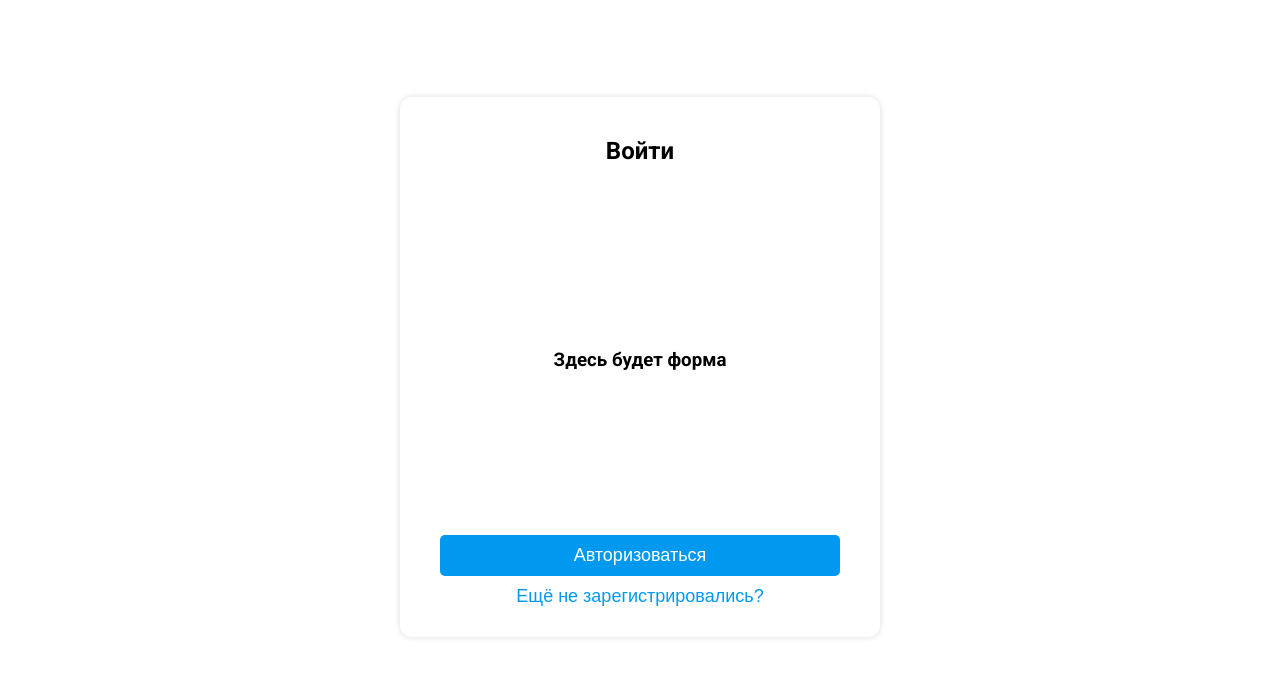
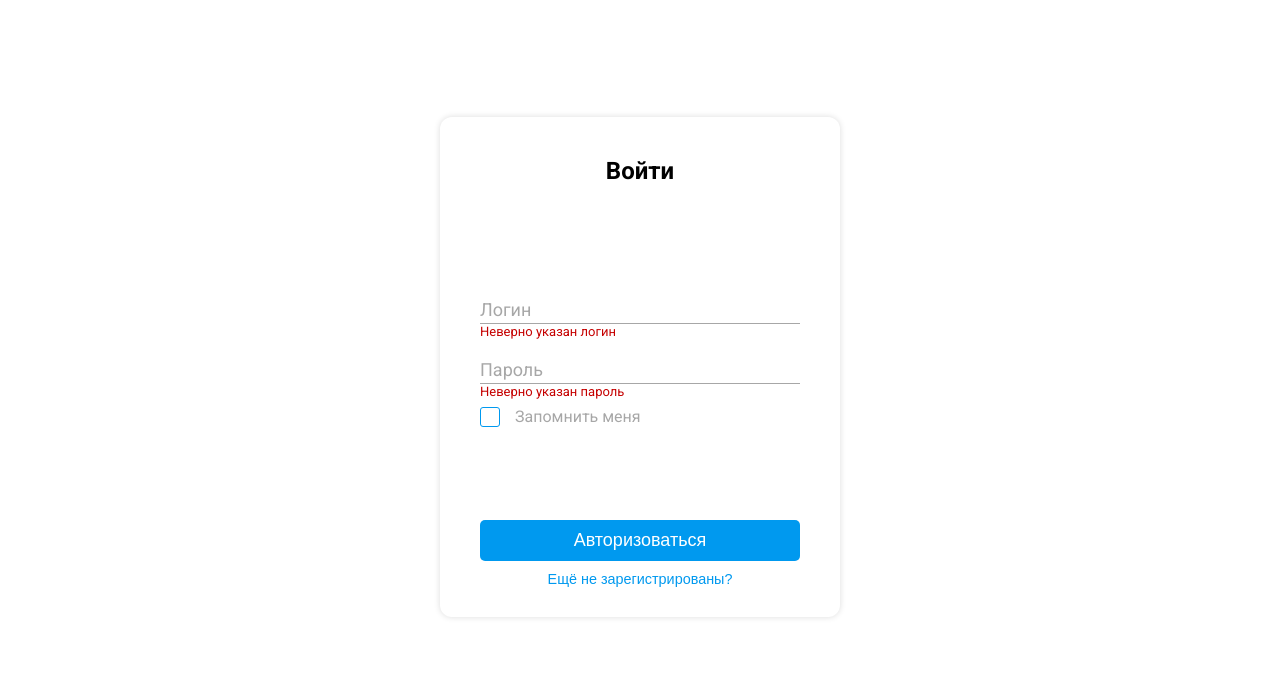
Before and after one commit to Roolman/middle.messenger.praktikum.yandex, a website built with Parcel: page index.html in a window 1280 px wide. Shown: the part 63-740 px from the top of the page. Built offline with nearby package versions, Linux system fonts and the light colour scheme.

Commit message:
loginPage закончена

```diff
--- a/src/components/button/button.scss
+++ b/src/components/button/button.scss
@@ -41,9 +41,10 @@ $hover_color: #008ee0;
   background-color: transparent;
   border: none;
   color: $main_color;
+  font-size: 0.9rem;
 
   &:hover {
-    background-color: #008ee01e;
+    background-color: $light_main_color;
     color: $hover_color;
   }
 }
--- /dev/null
+++ b/src/components/checkbox/checkbox.js
@@ -0,0 +1,30 @@
+import Handlebars from "handlebars"
+import './checkbox.scss'
+import templ from './checkbox.tmpl'
+
+export class Checkbox {
+
+    template
+    //
+    id
+    name
+    label
+
+    constructor(id, name, label) {
+        this.id = id
+        this.name = name
+        this.label = label
+        this.template = this.render()
+    }
+
+    render() {
+        const template = Handlebars.compile(templ)
+        const result = template({
+            id: this.id,
+            name: this.name,
+            label: this.label
+        })
+        return result
+    }
+
+}
--- /dev/null
+++ b/src/components/checkbox/checkbox.scss
@@ -0,0 +1,56 @@
+@import "../../styles.scss";
+
+.checkbox-container {
+  display: block;
+  position: relative;
+  padding-left: 35px;
+  margin-bottom: 12px;
+  font-size: medium;
+  color: $secondary_color;
+  cursor: pointer;
+  user-select: none;
+
+  &:hover input ~ .checkbox-container__checkmark {
+    background-color: $light_main_color;
+  }
+}
+
+.checkbox-container input {
+  position: absolute;
+  opacity: 0;
+  cursor: pointer;
+  height: 0;
+  width: 0;
+
+  &:checked ~ .checkbox-container__checkmark {
+    background-color: #2196f3;
+  }
+
+  &:checked ~ .checkbox-container__checkmark:after {
+    display: block;
+  }
+}
+
+.checkbox-container__checkmark {
+  position: absolute;
+  top: 0;
+  left: 0;
+  height: 20px;
+  width: 20px;
+  border-radius: 3px;
+  border: 1px solid $main_color;
+
+  &:after {
+    content: "";
+    position: absolute;
+    display: none;
+
+    left: 7px;
+    top: 2px;
+    width: 6px;
+    height: 11px;
+    border: solid white;
+    border-width: 0 3px 3px 0;
+    transform: rotate(45deg);
+  }
+}
--- /dev/null
+++ b/src/components/checkbox/checkbox.tmpl.js
@@ -0,0 +1,7 @@
+export default
+`
+    <label class="checkbox-container">{{ label }}
+        <input type="checkbox" id="{{ id }}" name="{{ name }}">
+        <span class="checkbox-container__checkmark"></span>
+    </label>
+`
--- /dev/null
+++ b/src/components/checkbox/index.js
@@ -0,0 +1 @@
+export {Checkbox} from "./checkbox"
--- /dev/null
+++ b/src/components/input/index.js
@@ -0,0 +1 @@
+export { Input } from "./input"
--- /dev/null
+++ b/src/components/input/input.js
@@ -0,0 +1,36 @@
+import Handlebars from "handlebars"
+import './input.scss'
+import templ from './input.tmpl'
+
+export class Input {
+
+    template
+    // Параметры
+    id
+    name
+    title
+    type
+    errorMessage
+
+    constructor(id, name, title, type, errorMessage) {
+        this.id = id
+        this.name = name
+        this.title = title
+        this.type = type
+        this.errorMessage = errorMessage
+        this.template = this.render()
+    }
+
+    render() {
+        const template = Handlebars.compile(templ)
+        const result = template({
+            id: this.id,
+            name: this.name,
+            title: this.title,
+            type: this.type,
+            errorMessage: this.errorMessage
+        })
+        return result
+    }
+
+}
--- /dev/null
+++ b/src/components/input/input.scss
@@ -0,0 +1,51 @@
+@import "../../styles.scss";
+
+.input-container {
+  display: flex;
+  flex-direction: column;
+  padding-top: 5px;
+  padding-bottom: 10px;
+  height: 60px;
+}
+
+.input-container__label {
+  display: block;
+  transition: 0.2s;
+  color: $secondary_color;
+  font-size: small;
+  transform: translateY(-60px);
+}
+
+.input-container__input {
+  font-family: inherit;
+  width: 100%;
+  padding: 5px 0;
+  border: 0;
+  border-bottom: 1px solid;
+  border-bottom-color: $main_color;
+  outline: 0;
+  background: transparent;
+
+  font-size: large;
+
+  &::placeholder {
+    color: transparent;
+  }
+
+  &:placeholder-shown {
+    border-bottom-color: $secondary_color !important;
+  }
+
+  &:placeholder-shown ~ .input-container__label {
+    font-size: large;
+    cursor: text;
+    transform: translateY(-40px);
+  }
+}
+
+.input-container__error {
+  color: $danger_color;
+  margin: 0;
+  font-size: small;
+  visibility: visible; // !!!!
+}
--- /dev/null
+++ b/src/components/input/input.tmpl.js
@@ -0,0 +1,8 @@
+export default
+`
+    <div class="input-container">
+        <input type="{{ type }}" id="{{ id }}" name="{{ name }}" class="input-container__input" placeholder="{{ title }}" />
+        <p class="input-container__error">{{ errorMessage }}</p>
+        <label for="{{ id }}" class="input-container__label">{{ title }}</label>
+    </div>
+`
--- a/src/components/login-register-block/login-register-block.js
+++ b/src/components/login-register-block/login-register-block.js
@@ -1,21 +1,27 @@
 import Handlebars from "handlebars"
 import './login-register-block.scss'
 import templ from './login-register-block.tmpl'
+
+import { Button } from "../../components/button/index"
+import { BUTTON_TYPES } from "../../constants"
 
 export class LoginRegisterBlock {
 
     template
     // Аргументы входные
     title
-    form
+    formPartialName
     mainActionTitle
     mainAction
     secondActionTitle
     secondAction
+    // Компоненты блока
+    mainButton
+    secondButton
 
-    constructor(title, form, mainActionTitle, mainActionId, secondActionTitle, secondActionId) {
+    constructor(title, formPartialName, mainActionTitle, mainActionId, secondActionTitle, secondActionId) {
         this.title = title
-        this.form = form
+        this.formPartialName = () => formPartialName
         this.mainActionTitle = mainActionTitle
         this.mainActionId = mainActionId
         this.secondActionId = secondActionId
@@ -24,15 +30,19 @@ export class LoginRegisterBlock {
     }
 
     render() {
-        const template = Handlebars.compile(templ.replace('{{ form }}', this.form))
+        const template = Handlebars.compile(templ)
+        this.mainButton = new Button(this.mainActionId, this.mainActionTitle)
+        this.secondButton = new Button(this.secondActionId, this.secondActionTitle, BUTTON_TYPES.LINK)
+        Handlebars.registerPartial('mainButton', this.mainButton.template)
+        Handlebars.registerPartial('secondButton', this.secondButton.template)
         const result = template({
             title: this.title,
+            formPartialName: this.formPartialName,
             mainActionId: this.mainActionId,
             mainActionTitle: this.mainActionTitle,
             secondActionId: this.secondActionId,
             secondActionTitle: this.secondActionTitle
         })
-        console.log(result)
         return result
     }
 
--- a/src/components/login-register-block/login-register-block.tmpl.js
+++ b/src/components/login-register-block/login-register-block.tmpl.js
@@ -1,14 +1,11 @@
-import { Button } from "../../components/button/index"
-import { BUTTON_TYPES } from "../../constants"
-
 export default
 `
     <div class="login-register-block">
         <h2 class="login-register-block__title">{{ title }}</h2>
-        {{ form }}
+        {{> (formPartialName) }}
         <div class="login-register-block__actions">
-            ${new Button("{{ mainActionId }}", "{{ mainActionTitle }}").template}
-            ${new Button("{{ secondActionId }}", "{{ secondActionTitle }}", BUTTON_TYPES.LINK).template}
+            {{> mainButton }}
+            {{> secondButton }}
         </div>
     </div>
 `
--- a/src/pages/login/login.js
+++ b/src/pages/login/login.js
@@ -1,15 +1,29 @@
 import Handlebars from "handlebars"
 
 import './login.scss'
-import templ from './login.tmpl'
+import templ, { form } from './login.tmpl'
+
+import { LoginRegisterBlock } from "../../components/login-register-block/index"
+import { Input } from "../../components/input/index"
+import { Checkbox } from "../../components/checkbox/index"
+
 
 export class LoginPage {
 
+    // Основные надписи и параметры компонентов
     blockTitle = "Войти"
     loginButtonTitle ="Авторизоваться"
     loginActionId = "loginButton"
-    goToRegisterButtonTitle = "Ещё не зарегистрировались?"
+    goToRegisterButtonTitle = "Ещё не зарегистрированы?"
     goToRegisterActionId = "goToRegisterButton"
+    // Форма
+    formId = "loginForm"
+    // Компонент логина (форма + кнопки)
+    loginBlock
+    // Компоненты формы
+    loginInput
+    passwordInput
+    rememberMeCheckbox
 
     constructor() {
 
@@ -30,14 +44,21 @@ export class LoginPage {
     }
 
     render() {
+        // Создаем компоненты формы
+        this.loginInput = new Input("loginInput", "login", "Логин", "text", "Неверно указан логин")
+        Handlebars.registerPartial("loginInput", this.loginInput.template)
+        this.passwordInput = new Input("passwordInput", "password", "Пароль", "password", "Неверно указан пароль")
+        Handlebars.registerPartial("passwordInput", this.passwordInput.template)
+        this.rememberMeCheckbox = new Checkbox("rememberMeCheckbox", "rememberMe", "Запомнить меня")
+        Handlebars.registerPartial("rememberMeCheckbox", this.rememberMeCheckbox.template)
+        // Создаем шаблон формы
+        const formPartial = Handlebars.compile(form)({formId: this.formId})
+        Handlebars.registerPartial(this.formId, formPartial)
+        // Объединяем в один компонент
+        this.loginBlock = new LoginRegisterBlock(this.blockTitle, this.formId, this.loginButtonTitle, this.loginActionId, this.goToRegisterButtonTitle, this.goToRegisterActionId)
+        Handlebars.registerPartial('loginBlock', this.loginBlock.template)
         const template = Handlebars.compile(templ)
-        const result = template({
-            blockTitle: this.blockTitle,
-            loginActionId: this.loginActionId,
-            loginButtonTitle: this.loginButtonTitle,
-            goToRegisterActionId: this.goToRegisterActionId,
-            goToRegisterButtonTitle: this.goToRegisterButtonTitle
-        })
+        const result = template()
         return result
     }
 
--- a/src/pages/login/login.scss
+++ b/src/pages/login/login.scss
@@ -7,3 +7,9 @@
   justify-content: center;
   align-items: center;
 }
+
+.login__form {
+  display: flex;
+  flex-direction: column;
+  width: 100%;
+}
--- a/src/pages/login/login.tmpl.js
+++ b/src/pages/login/login.tmpl.js
@@ -1,20 +1,18 @@
 import { Header } from "../../components/header/index"
-import { LoginRegisterBlock } from "../../components/login-register-block/index"
-
-const title = "{{ blockTitle }}"
-const form =
-`
-    <h3>Здесь будет форма</h3>
-`
-const mainActionTitle = "{{ loginButtonTitle }}"
-const mainActionId = "{{ loginActionId }}"
-const secondActionTitle = "{{ goToRegisterButtonTitle }}"
-const secondActionId = "{{ goToRegisterActionId }}"
 
 export default
 `
     ${new Header().template}
     <div class="login">
-        ${new LoginRegisterBlock(title, form, mainActionTitle, mainActionId, secondActionTitle, secondActionId).template}
+       {{> loginBlock}}
     </div>
 `
+
+export const form =
+`
+    <form id="{{ formId }}" class="login__form">
+        {{> loginInput }}
+        {{> passwordInput }}
+        {{> rememberMeCheckbox }}
+    </form>
+`
--- a/src/styles.scss
+++ b/src/styles.scss
@@ -5,8 +5,17 @@ body {
   margin: 0;
 }
 
+*,
+*:before,
+*:after {
+  box-sizing: border-box;
+}
+
 // Цвета
 $main_color: #0099ef;
+$light_main_color: #008ee01e;
+$secondary_color: #a7a7a7;
+$danger_color: rgb(197, 0, 0);
 
 // Константы
 $header_height: 60px;
```
Also changed, not shown: 4 other files.
